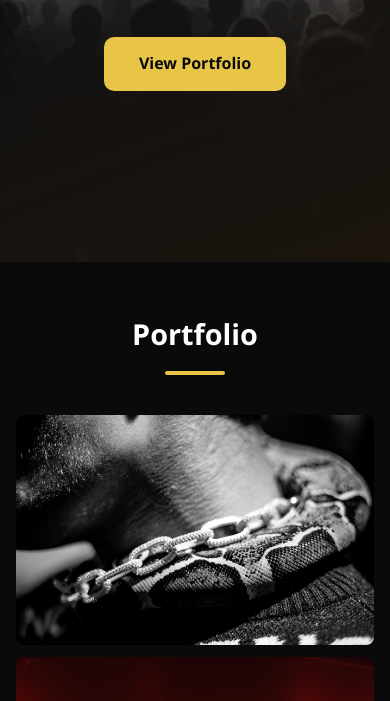
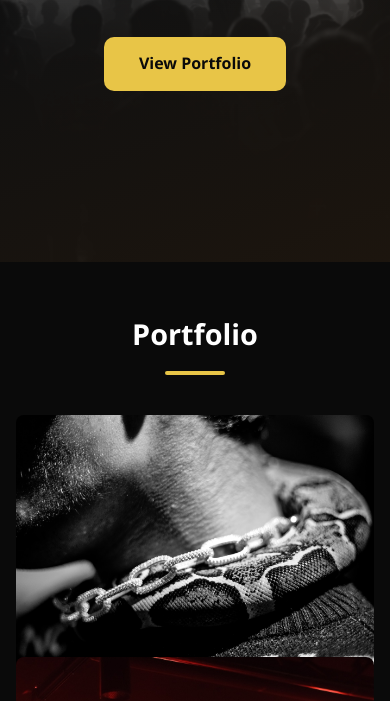
Before and after one commit to jmgranne/webpage, a plain HTML site: page index.html in a window 390 px wide. Shown: the part 429-1130 px from the top of the page. Drawn offline with Linux system fonts and the light colour scheme.

Commit message:
Fix mobile photo cropping - use natural aspect ratio on mobile

```diff
--- a/styles.css
+++ b/styles.css
@@ -492,4 +492,9 @@ section h2::after {
     .image-grid {
         grid-template-columns: 1fr;
     }
+
+    .image-grid img {
+        height: auto;
+        object-fit: contain;
+    }
 }
```
